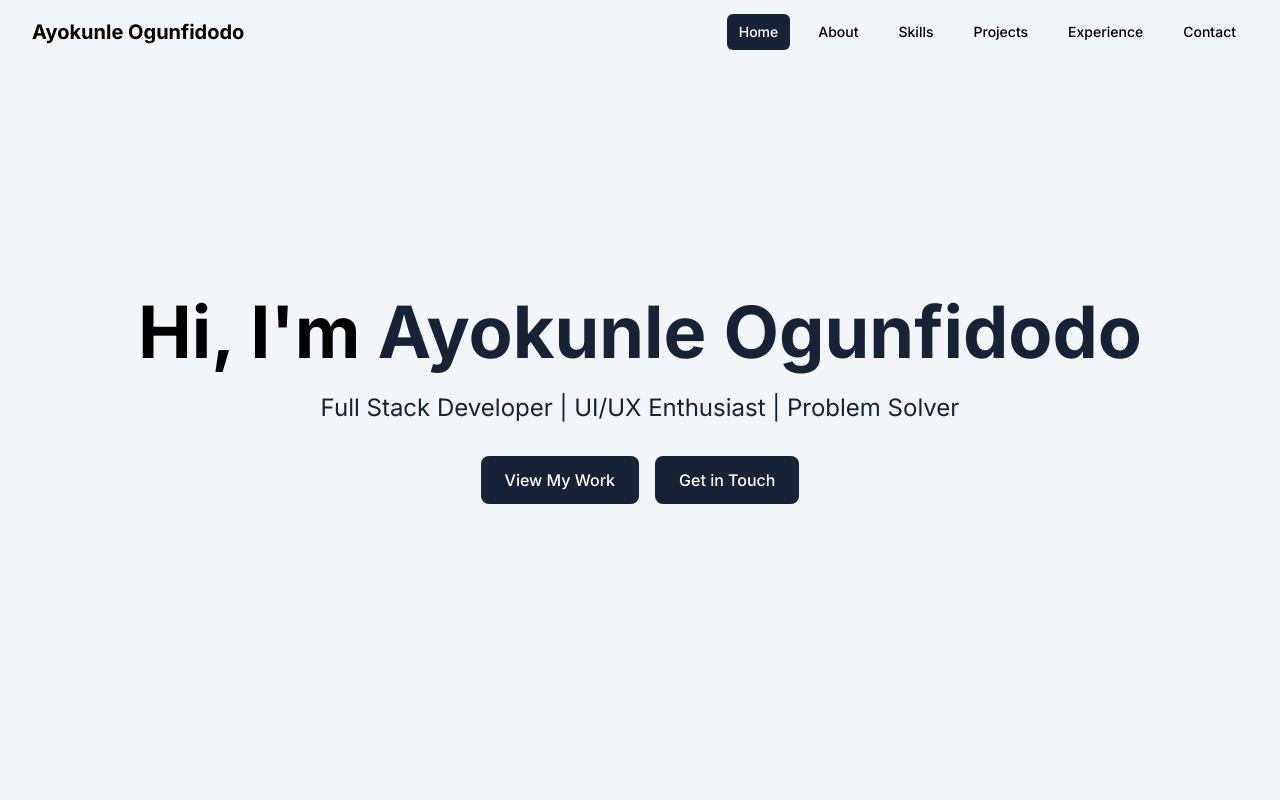
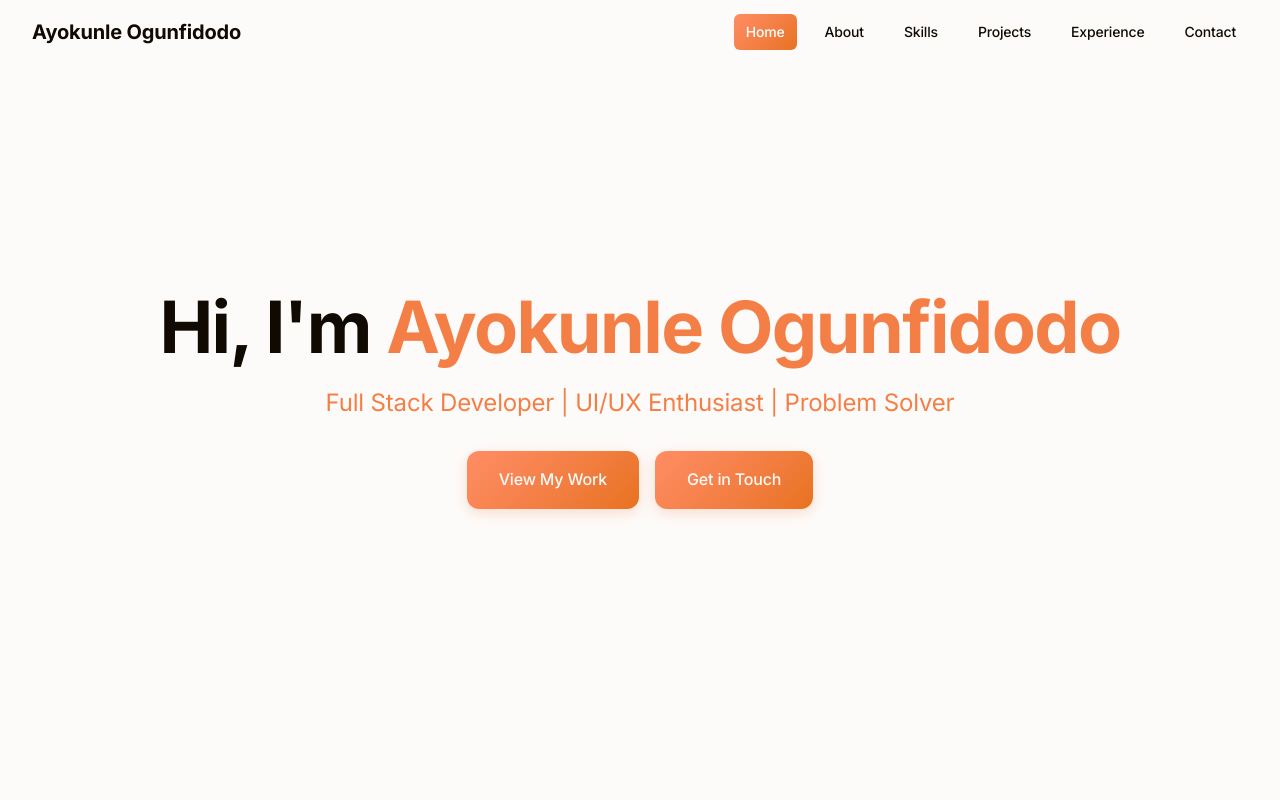
Before and after one commit to fidodo/new-portfolio, a Next.js app: page / in a window 1280 px wide. Shown: the top 800 px of the page. Built offline with nearby package versions, Linux system fonts and the light colour scheme.

Commit message:
fix: improve the ui color and look

```diff
--- a/app/components/Projects.tsx
+++ b/app/components/Projects.tsx
@@ -57,7 +57,7 @@ export default function Projects() {
               initial={{ opacity: 0, y: 20 }}
               animate={{ opacity: 1, y: 0 }}
               transition={{ duration: 0.5, delay: index * 0.1 }}
-              className="bg-white dark:bg-gray-800 rounded-xl shadow-md overflow-hidden hover:shadow-lg transition-shadow duration-300"
+              className="p-5 bg-card dark:bg-[#1a1a1a] rounded-xl shadow-md border border-border dark:border-[#2a2a2a]"
             >
               <div className="relative w-full h-48 md:h-56">
                 <Image
@@ -73,7 +73,7 @@ export default function Projects() {
                 <h3 className="text-xl font-semibold text-primary mb-2">
                   {project.title}
                 </h3>
-                <p className="text-secondary mb-4">{project.description}</p>
+                <p className="text-gray-300 mb-4">{project.description}</p>
                 <div className="flex flex-wrap gap-2 mb-4">
                   {project.tech.map((tech) => (
                     <span
--- a/app/components/Skills.tsx
+++ b/app/components/Skills.tsx
@@ -65,7 +65,7 @@ export default function Skills() {
               initial={{ opacity: 0, y: 30 }}
               animate={{ opacity: 1, y: 0 }}
               transition={{ duration: 0.6, delay: categoryIndex * 0.2 }}
-              className="p-5 bg-white dark:bg-gray-800 rounded-xl shadow-md border border-gray-100 dark:border-gray-700"
+              className="p-5 bg-card dark:bg-[#1a1a1a] rounded-xl shadow-md border border-border dark:border-[#2a2a2a]"
             >
               <h3 className="text-lg font-semibold text-primary mb-4 capitalize">
                 {category}
--- a/app/globals.css
+++ b/app/globals.css
@@ -3,120 +3,324 @@
 @tailwind utilities;
 
 :root {
-  --radius: 0.625rem;
-  /* Light theme - darker, more sophisticated */
-  --background: oklch(0.97 0.005 260); /* Softer off-white */
-  --foreground: oklch(0.18 0.03 260); /* Darker text for better contrast */
-  --card: oklch(0.99 0.002 260); /* Pure white cards for hierarchy */
-  --card-foreground: oklch(0.18 0.03 260);
-  --popover: oklch(0.99 0.002 260);
-  --popover-foreground: oklch(0.18 0.03 260);
-  --primary: oklch(0.25 0.04 260); /* Darker primary */
-  --primary-foreground: oklch(0.98 0.002 260);
-  --secondary: oklch(0.92 0.01 260); /* Darker secondary */
-  --secondary-foreground: oklch(0.25 0.04 260);
-  --muted: oklch(0.94 0.008 260); /* Darker muted backgrounds */
-  --muted-foreground: oklch(0.45 0.02 260); /* Better readability */
-  --accent: oklch(0.92 0.01 260);
-  --accent-foreground: oklch(0.25 0.04 260);
-  --destructive: oklch(0.58 0.22 25);
-  --border: oklch(0.88 0.015 260); /* More visible borders */
-  --input: oklch(0.88 0.015 260);
-  --ring: oklch(0.65 0.025 260); /* More prominent focus rings */
-  --chart-1: oklch(0.55 0.2 45);
-  --chart-2: oklch(0.55 0.12 180);
-  --chart-3: oklch(0.45 0.08 230);
-  --chart-4: oklch(0.75 0.18 85);
-  --chart-5: oklch(0.7 0.18 70);
-  --sidebar: oklch(0.96 0.006 260); /* Slightly darker sidebar */
-  --sidebar-foreground: oklch(0.18 0.03 260);
-  --sidebar-primary: oklch(0.25 0.04 260);
-  --sidebar-primary-foreground: oklch(0.98 0.002 260);
-  --sidebar-accent: oklch(0.92 0.01 260);
-  --sidebar-accent-foreground: oklch(0.25 0.04 260);
-  --sidebar-border: oklch(0.88 0.015 260);
-  --sidebar-ring: oklch(0.65 0.025 260);
+  --radius: 0.75rem;
+
+  --background: oklch(0.99 0.002 70);
+  --foreground: oklch(0.15 0.02 70);
+
+  --card: oklch(0.99 0.006 80);
+  --card-foreground: oklch(0.15 0.02 70);
+  --card-shadow:
+    0 8px 30px oklch(0.72 0.16 45 / 0.06), 0 2px 8px oklch(0.72 0.16 45 / 0.02);
+
+  --popover: oklch(0.99 0.006 80);
+  --popover-foreground: oklch(0.15 0.02 70);
+  --popover-shadow:
+    0 20px 40px oklch(0.72 0.16 45 / 0.08),
+    0 8px 20px oklch(0.72 0.16 45 / 0.04);
+
+  --primary: oklch(0.72 0.16 45);
+  --primary-foreground: oklch(0.99 0.002 70);
+  --primary-glow:
+    0 0 0 1px rgba(230, 120, 80, 0.15), 0 4px 12px rgba(210, 100, 60, 0.25);
+
+  --secondary: oklch(0.96 0.01 75);
+  --secondary-foreground: oklch(0.3 0.03 70);
+
+  --muted: oklch(0.97 0.008 75);
+  --muted-foreground: oklch(0.55 0.03 70);
+
+  --accent: oklch(0.88 0.08 130);
+  --accent-foreground: oklch(0.25 0.05 130);
+
+  --destructive: oklch(0.65 0.2 35);
+  --destructive-foreground: oklch(0.99 0.002 70);
+
+  --border: oklch(0.92 0.01 75);
+  --input: oklch(0.95 0.008 75);
+  --input-focus: oklch(0.72 0.16 45 / 0.2);
+
+  --ring: oklch(0.72 0.16 45 / 0.3);
+  --ring-glow: 0 0 0 3px oklch(0.72 0.16 45 / 0.1);
+
+  --chart-1: oklch(0.72 0.16 45);
+  --chart-2: oklch(0.68 0.15 85);
+  --chart-3: oklch(0.58 0.12 160);
+  --chart-4: oklch(0.78 0.14 65);
+  --chart-5: oklch(0.62 0.18 25);
+
+  --sidebar: oklch(0.99 0.002 70 / 0.7);
+  --sidebar-foreground: oklch(0.15 0.02 70);
+  --sidebar-primary: oklch(0.72 0.16 45);
+  --sidebar-primary-foreground: oklch(0.99 0.002 70);
+  --sidebar-accent: oklch(0.88 0.08 130 / 0.3);
+  --sidebar-accent-foreground: oklch(0.25 0.05 130);
+  --sidebar-border: oklch(0.93 0.008 70 / 0.5);
+  --sidebar-ring: oklch(0.72 0.16 45 / 0.3);
+  --sidebar-blur: blur(12px);
+
+  --surface-1: oklch(0.99 0.006 80);
+  --surface-2: oklch(0.98 0.008 78);
+  --surface-3: oklch(0.97 0.01 76);
+
+  --gradient-primary: linear-gradient(
+    135deg,
+    oklch(0.76 0.15 40),
+    /* Warmer terracotta */ oklch(0.68 0.17 50)
+  );
+  --gradient-accent: linear-gradient(
+    135deg,
+    oklch(0.88 0.08 130),
+    /* Sage */ oklch(0.84 0.09 120)
+  );
+  --gradient-mesh:
+    radial-gradient(
+      circle at 0% 50%,
+      oklch(0.88 0.08 130 / 0.1),
+      /* Sage mesh */ transparent 50%
+    ),
+    radial-gradient(
+      circle at 100% 50%,
+      oklch(0.72 0.16 45 / 0.1),
+      /* Terracotta mesh */ transparent 50%
+    );
 }
 
 .dark {
-  /* Dark theme - refined and balanced */
-  --background: oklch(0.12 0.025 260);
-  --foreground: oklch(0.98 0.002 260);
-  --card: oklch(0.16 0.03 260); /* Slightly lighter cards */
-  --card-foreground: oklch(0.98 0.002 260);
-  --popover: oklch(0.16 0.03 260);
-  --popover-foreground: oklch(0.98 0.002 260);
-  --primary: oklch(0.9 0.01 260); /* Softer primary */
-  --primary-foreground: oklch(0.16 0.03 260);
-  --secondary: oklch(0.2 0.025 260);
-  --secondary-foreground: oklch(0.98 0.002 260);
-  --muted: oklch(0.2 0.025 260);
-  --muted-foreground: oklch(0.75 0.02 260); /* Better readability */
-  --accent: oklch(0.2 0.025 260);
-  --accent-foreground: oklch(0.98 0.002 260);
-  --destructive: oklch(0.65 0.2 20);
-  --border: oklch(1 0 0 / 18%); /* More visible borders */
-  --input: oklch(1 0 0 / 20%);
-  --ring: oklch(0.6 0.025 260);
-  --chart-1: oklch(0.5 0.22 265);
-  --chart-2: oklch(0.65 0.16 165);
-  --chart-3: oklch(0.75 0.18 70);
-  --chart-4: oklch(0.6 0.25 305);
-  --chart-5: oklch(0.62 0.23 15);
-  --sidebar: oklch(0.16 0.03 260);
-  --sidebar-foreground: oklch(0.98 0.002 260);
-  --sidebar-primary: oklch(0.5 0.22 265);
-  --sidebar-primary-foreground: oklch(0.98 0.002 260);
-  --sidebar-accent: oklch(0.2 0.025 260);
-  --sidebar-accent-foreground: oklch(0.98 0.002 260);
-  --sidebar-border: oklch(1 0 0 / 18%);
-  --sidebar-ring: oklch(0.6 0.025 260);
-}
-@media (prefers-color-scheme: dark) {
-  :root {
-    --primary: #60a5fa;
-    --secondary: #9ca3af;
-    --background: #111827;
-    --text: #f3f4f6;
-  }
+  --background: oklch(0.12 0.02 70);
+  --foreground: oklch(0.98 0.002 70);
+
+  --card: oklch(0.18 0.02 75);
+  --card-foreground: oklch(0.98 0.002 70);
+  --card-shadow:
+    0 8px 30px rgba(0, 0, 0, 0.5), 0 2px 8px oklch(0.72 0.16 45 / 0.2);
+
+  --primary: oklch(0.82 0.14 45);
+  --primary-foreground: oklch(0.12 0.02 70);
+  --primary-glow:
+    0 0 0 1px rgba(255, 160, 120, 0.2), 0 4px 20px rgba(230, 120, 70, 0.4);
+
+  --secondary: oklch(0.24 0.02 70);
+  --secondary-foreground: oklch(0.98 0.002 70);
+
+  --muted: oklch(0.2 0.02 70);
+  --muted-foreground: oklch(0.75 0.03 70);
+
+  --accent: oklch(0.75 0.1 130);
+  --accent-foreground: oklch(0.12 0.02 70);
+
+  --border: oklch(1 0 0 / 0.15);
+  --input: oklch(1 0 0 / 0.12);
+
+  --sidebar: oklch(0.18 0.02 70 / 0.85);
+  --sidebar-border: oklch(1 0 0 / 0.12);
+  --sidebar-blur: blur(16px);
 }
 
 body {
-  color: var(--text);
+  color: var(--foreground);
   background: var(--background);
-  font-family: "Inter", sans-serif;
+  background-image: var(--gradient-mesh);
+  font-family:
+    "Inter",
+    -apple-system,
+    BlinkMacSystemFont,
+    system-ui,
+    sans-serif;
+  -webkit-font-smoothing: antialiased;
+  -moz-osx-font-smoothing: grayscale;
+  line-height: 1.6;
+  letter-spacing: -0.011em;
+}
+
+h1,
+h2,
+h3,
+h4,
+h5,
+h6 {
+  font-weight: 600;
+  letter-spacing: -0.022em;
+  line-height: 1.2;
 }
 
 .section {
-  @apply py-20 px-4 md:px-8 max-w-7xl mx-auto;
+  @apply py-24 px-4 md:px-8 max-w-7xl mx-auto;
+  position: relative;
+}
+
+.glass-card {
+  background: oklch(1 0 0 / 0.7);
+  backdrop-filter: blur(12px);
+  border: 1px solid oklch(0.93 0.008 70 / 0.3);
+  box-shadow: 0 8px 32px rgba(0, 0, 0, 0.02);
 }
 
 .heading {
-  @apply text-4xl md:text-5xl font-bold mb-8 text-center text-text;
+  font-size: clamp(2.5rem, 8vw, 4.5rem);
+  font-weight: 700;
+  line-height: 1.1;
+  margin-bottom: 1.5rem;
+  background: linear-gradient(
+    135deg,
+    var(--foreground) 0%,
+    var(--primary) 100%
+  );
+  -webkit-background-clip: text;
+  -webkit-text-fill-color: transparent;
+  background-clip: text;
 }
 
 .subheading {
   @apply text-xl text-secondary mb-16 text-center max-w-2xl mx-auto;
+  line-height: 1.6;
+  font-weight: 400;
 }
 
 .button {
-  @apply px-6 py-3 rounded-lg bg-primary text-white font-medium
-         transition-all duration-300 hover:bg-opacity-90
-         focus:outline-none focus:ring-2 focus:ring-primary focus:ring-opacity-50;
+  @apply px-8 py-4 rounded-xl font-medium
+         transition-all duration-300 ease-out
+         focus:outline-none focus-visible:ring-2 focus-visible:ring-offset-2;
+  background: var(--gradient-primary);
+  color: var(--primary-foreground);
+  box-shadow: 0 4px 14px oklch(0.72 0.16 45 / 0.25);
+  position: relative;
+  overflow: hidden;
+  border: none;
+}
+
+.button::before {
+  content: "";
+  position: absolute;
+  top: 0;
+  left: -100%;
+  width: 100%;
+  height: 100%;
+  background: linear-gradient(
+    90deg,
+    transparent,
+    rgba(255, 240, 230, 0.3),
+    /* Warm white shimmer */ transparent
+  );
+  transition: left 0.5s ease;
+}
+
+.button:hover {
+  transform: translateY(-2px);
+  box-shadow: 0 8px 24px oklch(0.72 0.16 45 / 0.35);
+}
+
+.button:hover::before {
+  left: 100%;
+}
+
+.button:active {
+  transform: translateY(0);
+  box-shadow: 0 2px 8px oklch(0.72 0.16 45 / 0.25);
+}
+
+.button-secondary {
+  background: transparent;
+  border: 1.5px solid var(--border);
+  color: var(--foreground);
+  box-shadow: none;
+}
+
+.button-secondary:hover {
+  background: var(--secondary);
+  border-color: var(--primary);
+  transform: translateY(-2px);
+}
+
+.card {
+  background: var(--card);
+  border-radius: 1.5rem;
+  padding: 2rem;
+  box-shadow: var(--card-shadow);
+  border: 1px solid var(--border);
+  transition: all 0.3s ease;
+}
+
+.card:hover {
+  box-shadow: 0 20px 40px rgba(0, 0, 0, 0.04);
+  border-color: oklch(0.72 0.16 45 / 0.3);
+}
+
+input,
+textarea,
+select {
+  background: var(--input);
+  border: 1px solid var(--border);
+  border-radius: 1rem;
+  padding: 0.875rem 1.25rem;
+  font-size: 1rem;
+  transition: all 0.2s ease;
+  width: 100%;
+}
+
+input:focus,
+textarea:focus,
+select:focus {
+  outline: none;
+  border-color: var(--primary);
+  box-shadow: var(--ring-glow);
+  background: var(--card);
+}
+
+.badge {
+  display: inline-flex;
+  align-items: center;
+  padding: 0.25rem 0.875rem;
+  border-radius: 100px;
+  font-size: 0.875rem;
+  font-weight: 500;
+  background: var(--muted);
+  color: var(--muted-foreground);
+  border: 1px solid var(--border);
+}
+
+.badge-primary {
+  background: oklch(0.72 0.16 45 / 0.1);
+  color: var(--primary);
+  border-color: oklch(0.72 0.16 45 / 0.2);
+}
+
+.text-gradient {
+  background: var(--gradient-primary);
+  -webkit-background-clip: text;
+  -webkit-text-fill-color: transparent;
+  background-clip: text;
+}
+
+.glass {
+  background: oklch(1 0 0 / 0.5);
+  backdrop-filter: blur(12px);
+  border: 1px solid oklch(0.93 0.008 70 / 0.3);
+}
+
+.glass-card {
+  background: oklch(0.99 0.006 80 / 0.7);
+  backdrop-filter: blur(12px);
+  border: 1px solid oklch(0.92 0.01 75 / 0.3);
+  box-shadow: 0 8px 32px oklch(0.72 0.16 45 / 0.04);
+}
+
+.mesh-gradient {
+  background-image: var(--gradient-mesh);
 }
 
 .text-primary {
-  color: var(--primary) !important;
+  color: var(--primary);
 }
-
 .text-secondary {
-  color: var(--secondary) !important;
+  color: var(--secondary-foreground);
 }
-
-.text-background {
-  color: var(--background) !important;
+.text-muted {
+  color: var(--muted-foreground);
 }
-
-.text-text {
-  color: var(--text) !important;
+.bg-primary {
+  background: var(--gradient-primary);
 }
+.bg-secondary {
+  background: var(--secondary);
+}
```
